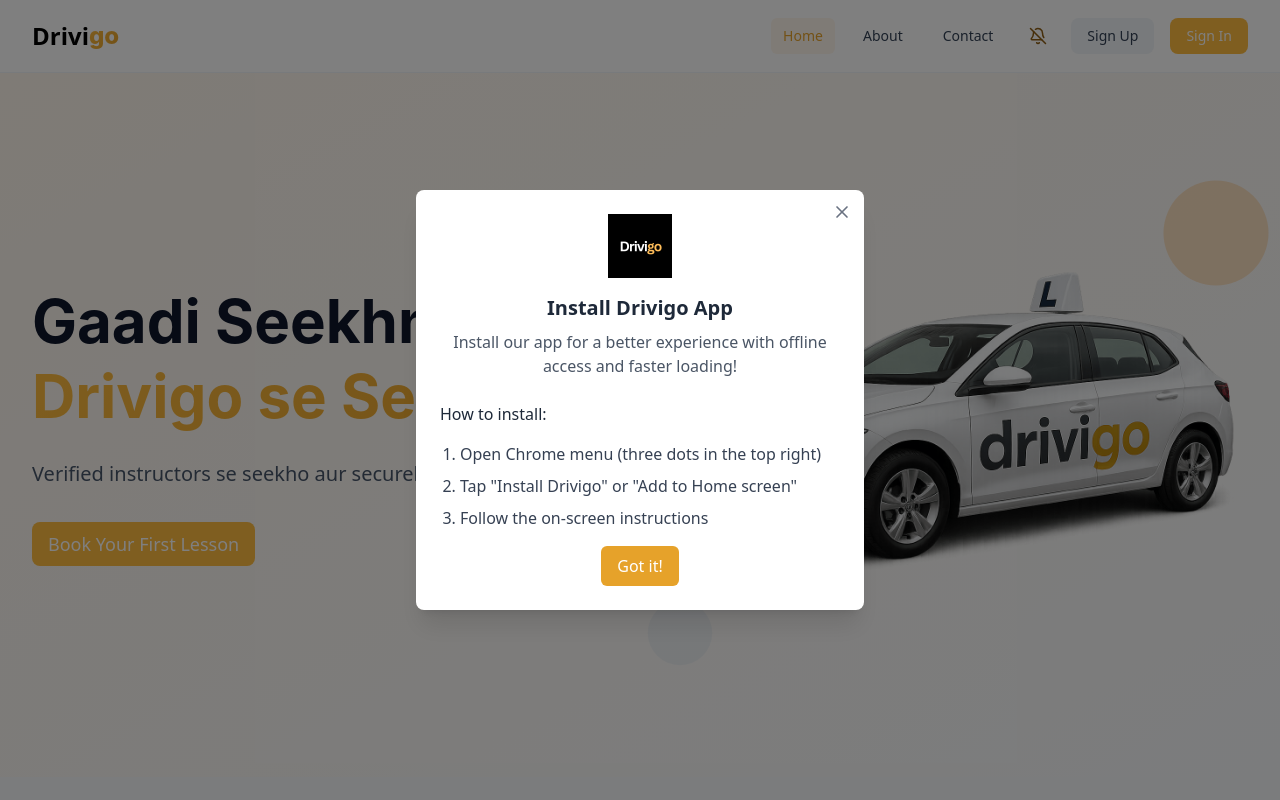
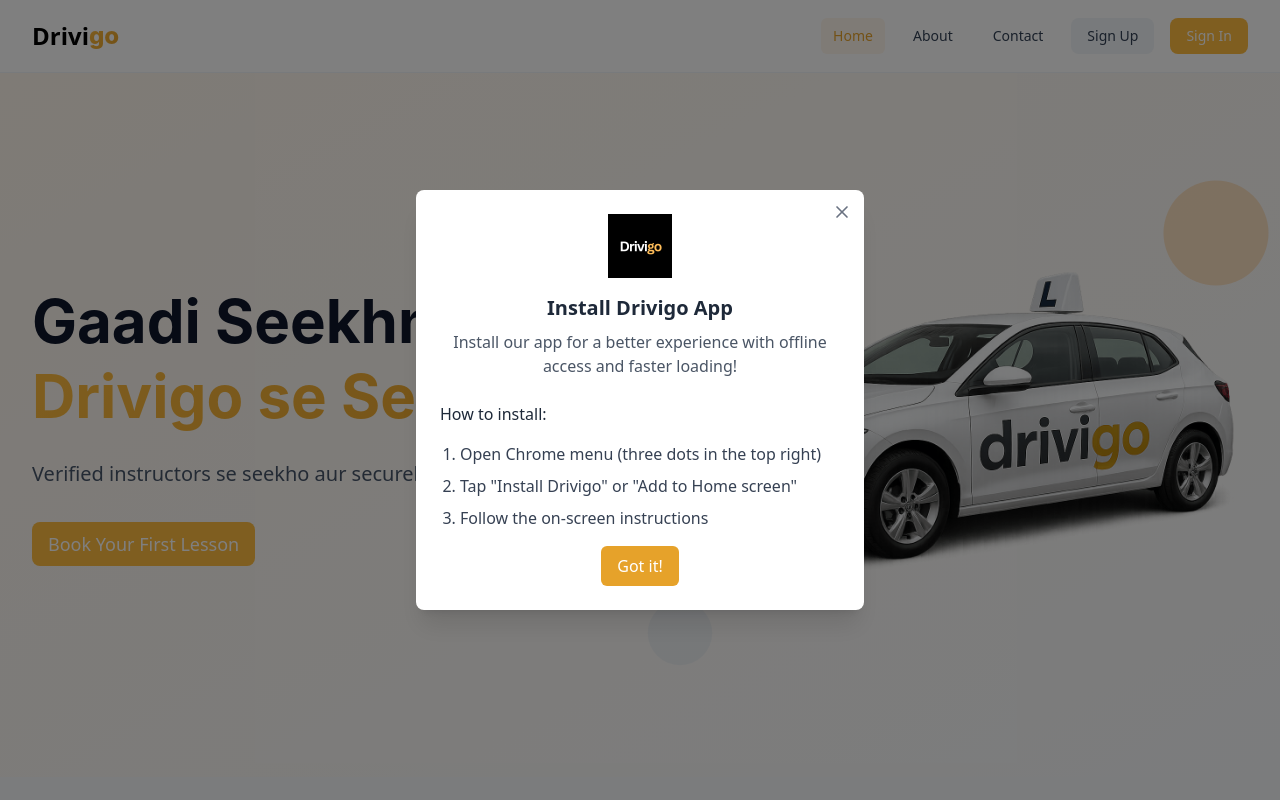
Before and after one commit to drivigo-development/drivigo-web-v2, a React (Vite) app: page / in a window 1280 px wide. Shown: the top 800 px of the page. Built offline with nearby package versions, Linux system fonts and the light colour scheme; no server answers.

Commit message:
fix: Notification according to role

```diff
--- a/src/components/EnableNotifications.jsx
+++ b/src/components/EnableNotifications.jsx
@@ -178,6 +178,11 @@
     }
   };
 
+  // Only render the button if the user is an instructor
+  if (user?.user_metadata?.role !== 'instructor') {
+    return null;
+  }
+
   return (
     <button
       onClick={toggleNotifications}
@@ -188,7 +193,7 @@
       aria-label={status === "ready" ? "Disable notifications" : "Enable notifications"}
       title={status === "ready" ? "Disable notifications" : "Enable notifications"}
     >
-      {status === "ready" ? <BellRing size={18} /> : <BellOff size={18} />}
+      {status === "ready" ? <BellRing size={18} /> : <BellOff size={18} />} <span className="lg:hidden" >Notifications</span>
     </button>
   );
 }
--- a/src/components/Navbar.jsx
+++ b/src/components/Navbar.jsx
@@ -234,7 +234,7 @@
               >
                 Contact
               </Link>
-
+              <EnableNotifications />
               {/* Conditional Mobile Links */}
               {user ? (
                 <>
```
